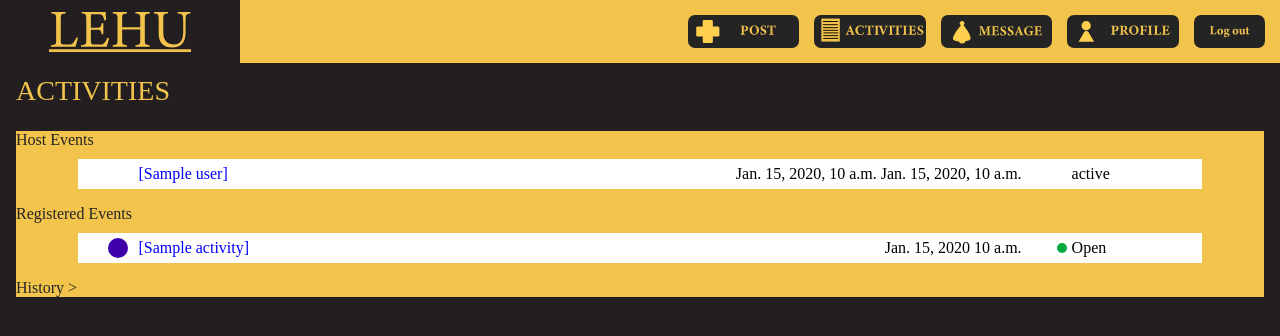
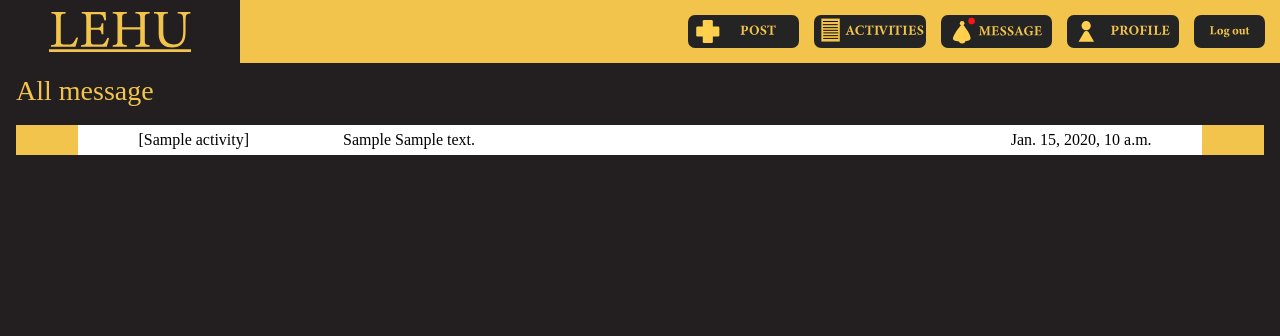
Before and after one commit to 827983519/LEHU-board-game-website, a Django app: template templates/Read.html in a window 1280 px wide. Shown: the top 336 px of the page. Run offline with Django 3.2, Linux system fonts and the light colour scheme; tables that the repository leaves empty hold one stand-in row (values such as "Sample post"); the template is opened without the code that fills it: values that come from a table or form of the project are taken from there, most other values are stand-ins (such as "Sample title", 1, 10 or a date in 2020).

Commit message:
finish message

```diff
--- a/LEHU/urls.py
+++ b/LEHU/urls.py
@@ -15,7 +15,7 @@ urlpatterns = [
     url('^history',views.history),
     url('^message',views.unread_message),
     url('^allmessage',views.all_message),
-
+    url('^pdetail/(\w+)',views.view_other_profile),
     #path()
 
 ]
--- a/static/js/activities.js
+++ b/static/js/activities.js
@@ -1,6 +1,10 @@
 $(function () {
     $("#history").click(function () {
         location.href = "/history";
+    });
+
+    $("#allmessage").click(function () {
+        location.href = "/allmessage";
     });
 /*
   $(".single_activity").click(function () {
@@ -15,11 +19,6 @@ $(function () {
         location.href = "event.html";
     });
 
-    $(".content").click(function () {
-         var a = getElementById('content').value;
-         console.log(a);
-          location.href = "event.html";
-      });
 
     function changeURL(activity_id) {
       var a = 'details/' + activity_id;
@@ -29,14 +28,3 @@ $(function () {
 
 
 })
-
-function changeURL(activity_id) {
-  var a = 'details/' + activity_id;
-  location.href = a;
-}
-
-function messageURL(user_name) {
-    // var a ="a";
-    // console.log(a)
-    location.href = user_name;
-}
--- a/templates/Read.html
+++ b/templates/Read.html
@@ -23,105 +23,53 @@
         <div class="nav">
           <a href="/logout"><img src="/static/assest/log out icon.svg" id="logout" /></a>
           <a href="/profile"><img src="/static/assest/profile icon.svg" id="profile" /></a>
+          {%if Have_message == 0%}
           <a href="/message"><img src="/static/assest/message+icon.svg" id="group" /></a>
+          {%else%}
+          <a href="/message"><img src="/static/assest/message+icon+new.svg" id="group" /></a>
+          {%endif%}
           <a href="/activity"><img src="/static/assest/activity icon.svg" id="activities" /></a>
           <img src="/static/assest/post icon.svg" id="post" />
         </div>
     </div>
     <div class="content">
         <div id="head">
-            <div>ACTIVITIES</div>
+            <div>All message</div>
         </div>
         <div id="body">
             <form>
 
-        <div class="field">
-            <label for="people">Host Events</label>
-        </div>
-
-      {% if No_host == 1 %}
+              {% if No_message == 1 %}
               <div class="single_activity">
                 <label class="activity_title">
-					[No host activity]
-				</label>
-
-        </div>
-        {% endif %}
-
-
-
-        {% for user in host_list %}
-			<a href="javascript:changeURL({{user.activity_id}});">
-        	<div class="single_activity">
-					<label class="activity_title">
-            [{{user.activity_title}}]
-					</label>
-					<label class="activity_status">
-						{{user.get_status_display}}
-					</label>
-					<label class="activity_time">
-						{{user.start_date}} {{user.start_time}}
-          </label>
-            {% if user.status == 1 %}
-    					<div id="circle2"></div>
-    					<div class="open"></div>
-            {% elif user.status == 2%}
-              <div id="circle2"></div>
-    					<div class="completed"></div>
-            {% elif user.status == 3%}
-              <div id="circle2"></div>
-    					<div class="full"></div>
-            {% elif user.status == 4%}
-              <div id="circle2"></div>
-    					<div class="cancelled"></div>
-            {% endif %}
-				</div> </a>
-        {% endfor %}
-
-
-
-        <div class="field">
-            <label>Registered Events</label>
-        </div>
-        {% if No_participant == 1 %}
-				<div class="single_activity">
-					<label class="activity_title">
-						[Activities not attended]
+                  [No message]
                 </label>
                 </div>
                 {% endif %}
 
-        {% for user in activity_list %}
-    	<a href="javascript:changeURL({{user.activity_id}});">
+                {% for message in Message_list %}
                   <div class="single_activity">
                   <label class="activity_title">
-						[{{user.activity_title}}]
+                    {% if message.Category == 4%}
+                    [{{message.Activity_id.activity_title}}]
+                    {% else %}
+                    <a href="/details/{{message.Activity_id.activity_id}}" id="title">
+                      [{{message.Activity_id.activity_title}}]
+                    </a>
+                    {% endif %}
                   </label>
-					<label class="activity_status">
-						{{user.get_status_display}}
+                      <label class="activity_content">
+                        <a href="/pdetail/{{message.From}}" id="content">
+                          {{ message.From }}</a> {{ message.Content }}
                       </label>
                   <label class="activity_time">
-						{{user.start_date}} {{user.start_time}}
+                     {{message.CreateTime}}
                   </label>
-          {% if user.status == 1 %}
-            <div id="circle3"></div>
-            <div class="open"></div>
-          {% elif user.status == 2%}
-            <div id="circle3"></div>
-            <div class="completed"></div>
-          {% elif user.status == 3%}
-            <div id="circle3"></div>
-            <div class="full"></div>
-          {% elif user.status == 4%}
-            <div id="circle3"></div>
-            <div class="cancelled"></div>
-          {% endif %}
-				</div> </a>
+                </div>
+
                 {% endfor %}
 
-				<div class="field">
-                    <label for="locaton" id = "history">History ></label>
-                </div>
+
             </form>
         </div>
     </div>
--- a/templates/index_new.html
+++ b/templates/index_new.html
@@ -22,7 +22,11 @@
         <div class="nav">
             <a href="/logout"><img src="/static/assest/log out icon.svg" id="logout" /></a>
             <a href="/profile"><img src="/static/assest/profile icon.svg" id="profile" /></a>
+            {%if Have_message == 0%}
             <a href="/message"><img src="/static/assest/message+icon.svg" id="group" /></a>
+            {%else%}
+            <a href="/message"><img src="/static/assest/message+icon+new.svg" id="group" /></a>
+            {%endif%}
             <a href="/activity"><img src="/static/assest/activity icon.svg" id="activities" /></a>
             <img src="/static/assest/post icon.svg" id="post" />
         </div>
--- a/templates/profile_new.html
+++ b/templates/profile_new.html
@@ -21,7 +21,11 @@
         <div class="nav">
           <a href="/logout"><img src="/static/assest/log out icon.svg" id="logout" /></a>
           <a href="/profile"><img src="/static/assest/profile icon.svg" id="profile" /></a>
+          {%if Have_message == 0%}
           <a href="/message"><img src="/static/assest/message+icon.svg" id="group" /></a>
+          {%else%}
+          <a href="/message"><img src="/static/assest/message+icon+new.svg" id="group" /></a>
+          {%endif%}
           <a href="/activity"><img src="/static/assest/activity icon.svg" id="activities" /></a>
           <img src="/static/assest/post icon.svg" id="post" />
         </div>
@@ -82,8 +86,6 @@
                           <option value="The Three Kingdoms kills">The Three Kingdoms kills</option>
                           <option value="The werewolves">The werewolves</option>
                         </select>
-
-                        <img src="/static/assest/add board games icon.svg" id="add_game" />
                     </div>
                 </div>
                 <h1>Contact Infomation</h1>
```
Also changed, not shown: LEHU/views.py (+26 -18 lines), templates/Unread.html (+7 -3 lines), templates/activities.html (+6 -2 lines), templates/history.html (+6 -2 lines), templates/show_profile.html (added, +78 -0 lines), static/assest/message+icon+new.svg (added), static/media/user/a827983519/bk1.jpg (added). Lines whose indentation alone changed are shown as unchanged.
